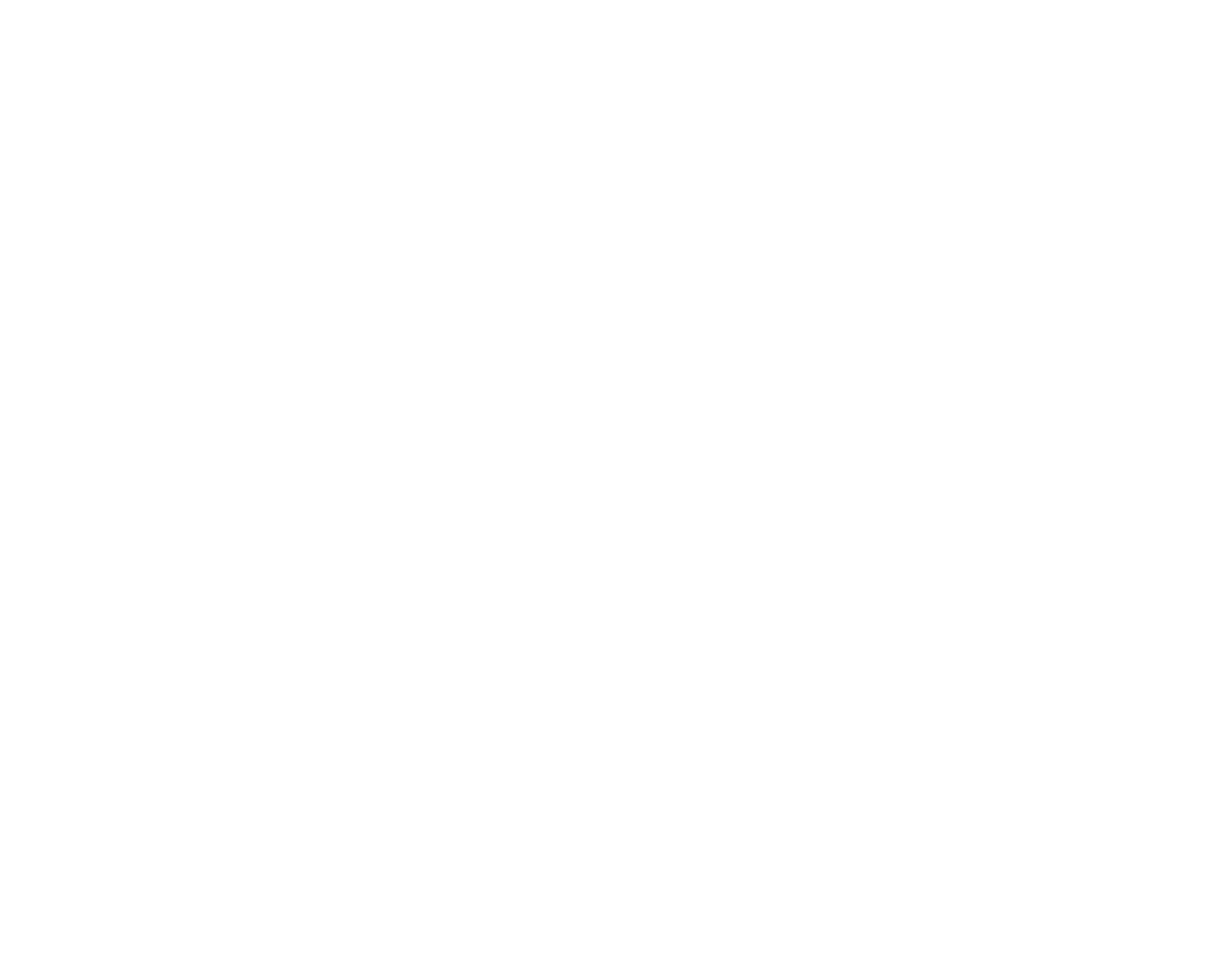
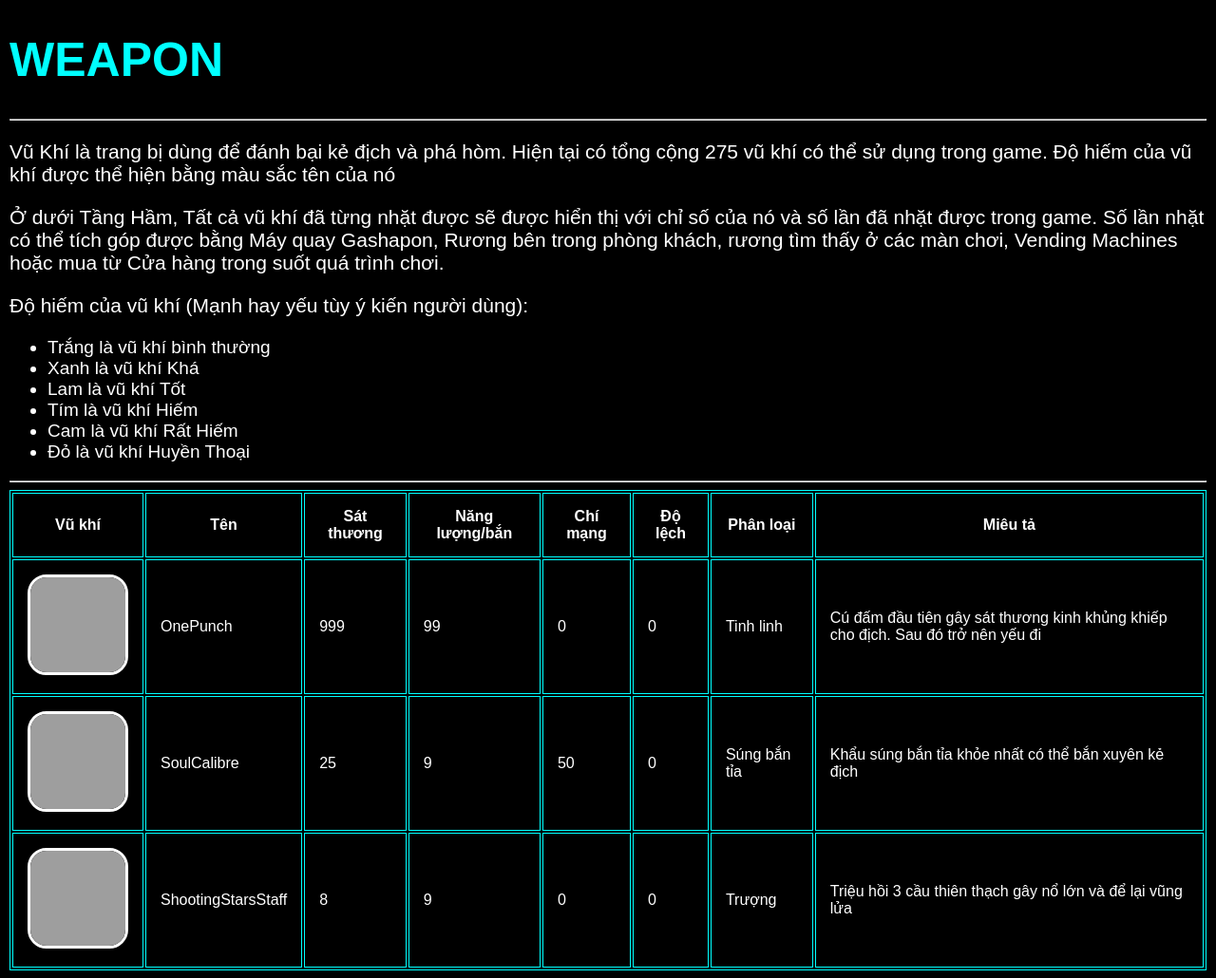
Before and after one commit to MINHLEI/C4TB04_WEB, a plain HTML site: page weapon.html in a window 1280 px wide. Shown: the whole page at 95% size. Before the commit the page ends 800 px from the top, so only its background shows below. Drawn offline with Linux system fonts and the light colour scheme; grey boxes are pictures that could not be loaded.

Commit message:
update minh #2

```diff
--- a/css/buff.css
+++ b/css/buff.css
@@ -25,7 +25,7 @@ img {
 }
 table, th, td {
     border: 1px solid aqua;
-  }
-  th, td {
+}
+th, td {
     padding: 15px;
-  }
+}
--- a/css/weapon.css
+++ b/css/weapon.css
@@ -0,0 +1,36 @@
+table {
+    width: 100%;
+}
+img {
+    border-style: solid;
+    border-width: 3px;
+    border-color: white;
+    border-radius: 20px;
+    height: 100px;
+    width: 100px;
+}
+body {
+    background-color: black;
+    font-family: Arial, Helvetica, sans-serif;
+    margin-right: 10px;
+    margin-left: 10px;
+}
+h1 {
+    color: aqua;
+    font-size: 50px;
+}
+div {
+    color: white;
+}
+table, th, td {
+    border: 1px solid aqua;
+}
+th, td {
+    padding: 15px;
+}
+p {
+    font-size: 21px;
+}
+ul {
+    font-size: 19px;
+}
--- a/weapon.html
+++ b/weapon.html
@@ -0,0 +1,71 @@
+<!DOCTYPE html>
+<html lang="en">
+<head>
+    <meta charset="UTF-8">
+    <meta name="viewport" content="width=device-width, initial-scale=1.0">
+    <meta http-equiv="X-UA-Compatible" content="ie=edge">
+    <title>Soulknight weapon</title>
+    <link rel="stylesheet" href="css/weapon.css">
+</head>
+<body>
+    <div>
+        <h1>WEAPON</h1>
+        <hr>
+        <p>Vũ Khí là trang bị dùng để đánh bại kẻ địch và phá hòm. Hiện tại có tổng cộng 275 vũ khí có thể sử dụng trong game. Độ hiếm của vũ khí được thể hiện bằng màu sắc tên của nó</p>
+        <p>Ở dưới Tầng Hầm, Tất cả vũ khí đã từng nhặt được sẽ được hiển thị với chỉ số của nó và số lần đã nhặt được trong game. Số lần nhặt có thể tích góp được bằng Máy quay Gashapon, Rương bên trong phòng khách, rương tìm thấy ở các màn chơi, Vending Machines hoặc mua từ Cửa hàng trong suốt quá trình chơi.</p>
+        <p>Độ hiếm của vũ khí (Mạnh hay yếu tùy ý kiến người dùng):</p>
+        <ul>
+
+            <li>Trắng là vũ khí bình thường</li>
+            <li>Xanh là vũ khí Khá</li>
+            <li>Lam là vũ khí Tốt</li>
+            <li>Tím là vũ khí Hiếm</li>
+            <li>Cam là vũ khí Rất Hiếm</li>
+            <li>Đỏ là vũ khí Huyền Thoại</li>
+        </ul>
+        <hr>
+        <table>
+            <tr>
+                <th>Vũ khí</th>
+                <th>Tên</th>
+                <th>Sát thương</th>
+                <th>Năng lượng/bắn</th>
+                <th>Chí mạng</th>
+                <th>Độ lệch</th>
+                <th>Phân loại</th>
+                <th>Miêu tả</th>
+            </tr>
+            <tr>
+                <td><img src="https://vignette.wikia.nocookie.net/soul-knight/images/c/cd/OnePunch.png/revision/latest/top-crop/width/360/height/450?cb=20180307062525" alt="Weapon soulknight"></td>
+                <td>OnePunch</td>
+                <td>999</td>
+                <td>99</td>
+                <td>0</td>
+                <td>0</td>
+                <td>Tinh linh</td>
+                <td>Cú đấm đầu tiên gây sát thương kinh khủng khiếp cho địch. Sau đó trở nên yếu đi</td>
+            </tr>
+            <tr>
+                <td><img src="https://vignette.wikia.nocookie.net/soul-knight/images/a/a8/SoulCalibre.png/revision/latest/top-crop/width/360/height/450?cb=20180216055410" alt="Weapon soulknight"></td>
+                <td>SoulCalibre</td>
+                <td>25</td>
+                <td>9</td>
+                <td>50</td>
+                <td>0</td>
+                <td>Súng bắn tỉa</td>
+                <td>Khẩu súng bắn tỉa khỏe nhất có thể bắn xuyên kẻ địch</td>
+            </tr>
+            <tr>
+                <td><img src="https://vignette.wikia.nocookie.net/soul-knight/images/8/87/ShootingStarsStaff.png/revision/latest?cb=20180213112303" alt="Weapon soulknight"></td>
+                <td>ShootingStarsStaff</td>
+                <td>8</td>
+                <td>9</td>
+                <td>0</td>
+                <td>0</td>
+                <td>Trượng</td>
+                <td>Triệu hồi 3 cầu thiên thạch gây nổ lớn và để lại vũng lửa</td>
+            </tr>
+        </table>
+    </div>
+</body>
+</html>
```
